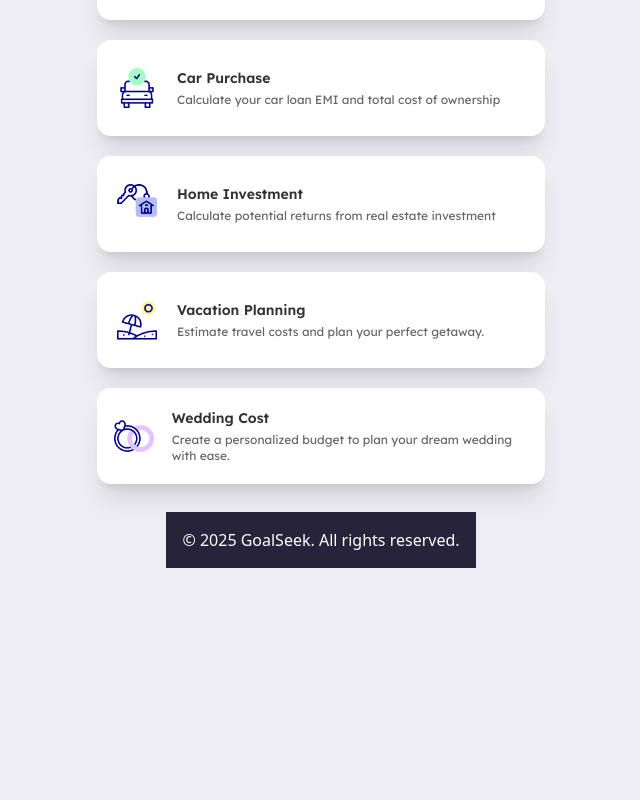
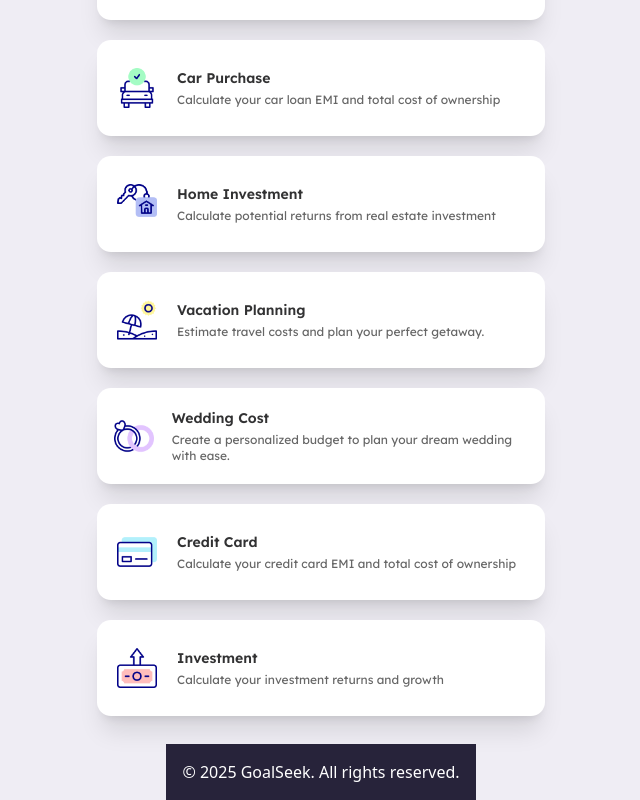
Before and after one commit to SerDunk/financial-calculators, a Next.js app: page / in a window 1280 px wide. Shown: the part 400-1200 px from the top of the page, without its empty margins (319-959 px from the left). Before the commit the page ends 968 px from the top, so only its background shows below. Built offline with nearby package versions, Linux system fonts and the light colour scheme.

Commit message:
Added new calculators in menu

```diff
--- /dev/null
+++ b/src/app/calculators/credit-card/page.js
@@ -0,0 +1,3 @@
+export default function CreditCard() {
+  return <div>CreditCard</div>;
+}
--- /dev/null
+++ b/src/app/calculators/investment/page.js
@@ -0,0 +1,3 @@
+export default function Investment() {
+  return <div>Investment</div>;
+}
--- a/src/constants/calculatorData.js
+++ b/src/constants/calculatorData.js
@@ -4,6 +4,8 @@ import Car from "../../public/accept-car.png";
 import Invest from "../../public/benefit.png";
 import Vacation from "../../public/beach.png";
 import Rings from "../../public/wedding-rings.png";
+import CreditCard from "../../public/credit-card.png";
+import Investment from "../../public/money.png";
 
 import Image from "next/image";
 
@@ -80,4 +82,18 @@ export const calculatorData = [
     icon: <Image src={Rings} alt="wedding-ring" />,
     link: "/calculators/wedding",
   },
+  {
+    id: 7,
+    title: "Credit Card",
+    description: "Calculate your credit card EMI and total cost of ownership",
+    icon: <Image src={CreditCard} alt="Credit Card" />,
+    link: "/calculators/credit-card",
+  },
+  {
+    id: 8,
+    title: "Investment",
+    description: "Calculate your investment returns and growth",
+    icon: <Image src={Investment} alt="Investment" />,
+    link: "/calculators/investment",
+  },
 ];
```
Also changed, not shown: public/credit-card.png (added), public/money.png (added).
